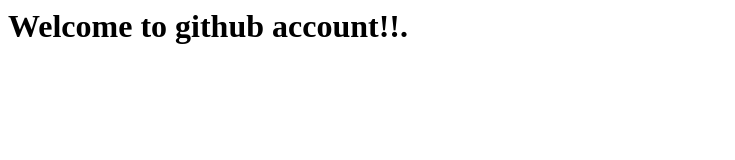
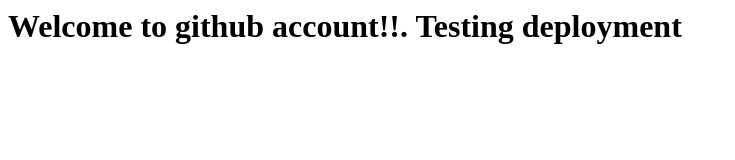
Before and after one commit to kumarkishoreaws/yuva, a plain HTML site: page index.html in a window 1280 px wide. Shown: the whole page, without its empty margins (0-735 px from the left). Drawn offline with Linux system fonts and the light colour scheme.

Commit message:
Update index.html

```diff
--- a/index.html
+++ b/index.html
@@ -1,5 +1,5 @@
 <html>
 <body>
-<h1>Welcome to github account!!. </h1>
+<h1>Welcome to github account!!.  Testing deployment </h1>
 </body>
 </html>
```
